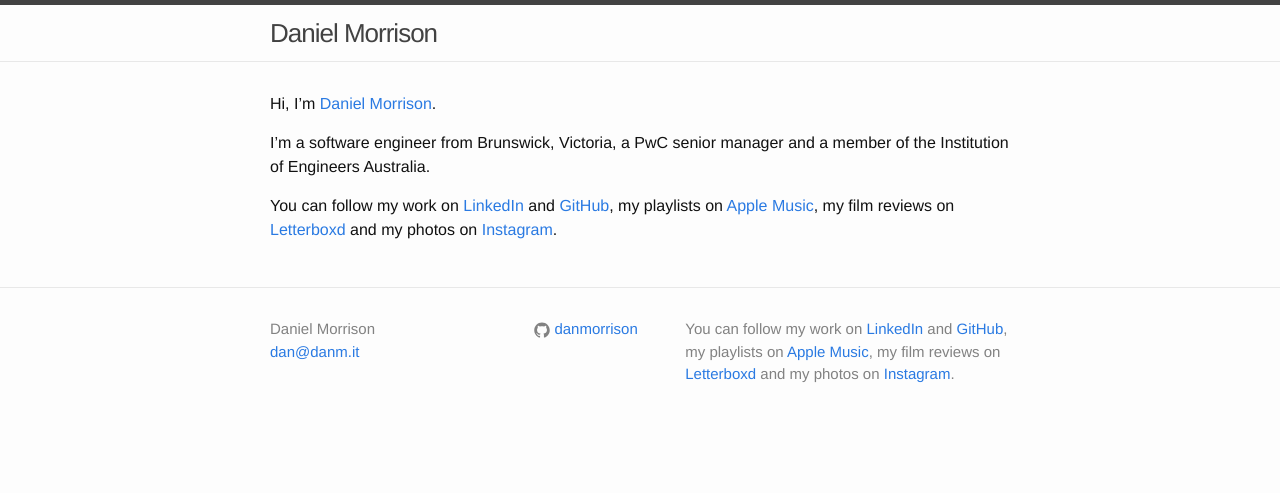
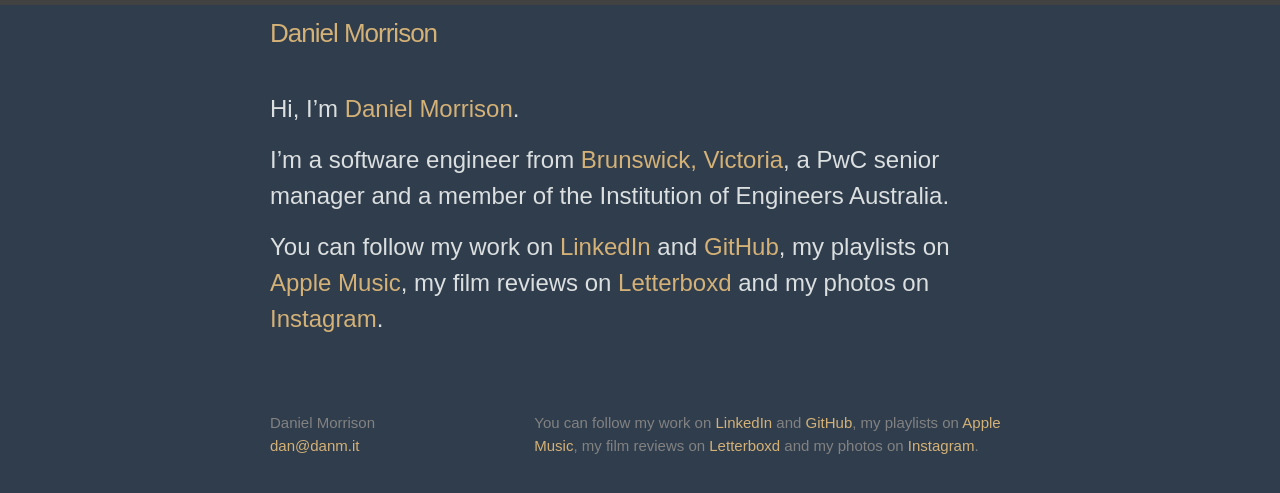
Before and after one commit to danmorrison/danmorrison.github.io, a Jekyll site: the page built from index.html, in a window 1280 px wide. Shown: the top 493 px of the page. Built offline with Jekyll 4.4.1, drawn with Linux system fonts in a browser that asks for light colours.

Commit message:
Update style to match my home

```diff
--- a/_includes/footer.html
+++ b/_includes/footer.html
@@ -11,39 +11,6 @@
       </div>
 
       <div class="footer-col  footer-col-2">
-        <ul class="social-media-list">
-          {% if site.github_username %}
-          <li>
-            <a href="https://github.com/{{ site.github_username }}">
-              <span class="icon  icon--github">
-                <svg viewBox="0 0 16 16">
-                  <path fill="#828282" d="M7.999,0.431c-4.285,0-7.76,3.474-7.76,7.761 c0,3.428,2.223,6.337,5.307,7.363c0.388,0.071,0.53-0.168,0.53-0.374c0-0.184-0.007-0.672-0.01-1.32 c-2.159,0.469-2.614-1.04-2.614-1.04c-0.353-0.896-0.862-1.135-0.862-1.135c-0.705-0.481,0.053-0.472,0.053-0.472 c0.779,0.055,1.189,0.8,1.189,0.8c0.692,1.186,1.816,0.843,2.258,0.645c0.071-0.502,0.271-0.843,0.493-1.037 C4.86,11.425,3.049,10.76,3.049,7.786c0-0.847,0.302-1.54,0.799-2.082C3.768,5.507,3.501,4.718,3.924,3.65 c0,0,0.652-0.209,2.134,0.796C6.677,4.273,7.34,4.187,8,4.184c0.659,0.003,1.323,0.089,1.943,0.261 c1.482-1.004,2.132-0.796,2.132-0.796c0.423,1.068,0.157,1.857,0.077,2.054c0.497,0.542,0.798,1.235,0.798,2.082 c0,2.981-1.814,3.637-3.543,3.829c0.279,0.24,0.527,0.713,0.527,1.437c0,1.037-0.01,1.874-0.01,2.129 c0,0.208,0.14,0.449,0.534,0.373c3.081-1.028,5.302-3.935,5.302-7.362C15.76,3.906,12.285,0.431,7.999,0.431z"/>
-                </svg>
-              </span>
-
-              <span class="username">{{ site.github_username }}</span>
-            </a>
-          </li>
-          {% endif %}
-
-          {% if site.twitter_username %}
-          <li>
-            <a href="https://twitter.com/{{ site.twitter_username }}">
-              <span class="icon  icon--twitter">
-                <svg viewBox="0 0 16 16">
-                  <path fill="#828282" d="M15.969,3.058c-0.586,0.26-1.217,0.436-1.878,0.515c0.675-0.405,1.194-1.045,1.438-1.809
-                  c-0.632,0.375-1.332,0.647-2.076,0.793c-0.596-0.636-1.446-1.033-2.387-1.033c-1.806,0-3.27,1.464-3.27,3.27 c0,0.256,0.029,0.506,0.085,0.745C5.163,5.404,2.753,4.102,1.14,2.124C0.859,2.607,0.698,3.168,0.698,3.767 c0,1.134,0.577,2.135,1.455,2.722C1.616,6.472,1.112,6.325,0.671,6.08c0,0.014,0,0.027,0,0.041c0,1.584,1.127,2.906,2.623,3.206 C3.02,9.402,2.731,9.442,2.433,9.442c-0.211,0-0.416-0.021-0.615-0.059c0.416,1.299,1.624,2.245,3.055,2.271 c-1.119,0.877-2.529,1.4-4.061,1.4c-0.264,0-0.524-0.015-0.78-0.046c1.447,0.928,3.166,1.469,5.013,1.469 c6.015,0,9.304-4.983,9.304-9.304c0-0.142-0.003-0.283-0.009-0.423C14.976,4.29,15.531,3.714,15.969,3.058z"/>
-                </svg>
-              </span>
-
-              <span class="username">{{ site.twitter_username }}</span>
-            </a>
-          </li>
-          {% endif %}
-        </ul>
-      </div>
-
-      <div class="footer-col  footer-col-3">
         <p class="text">{{ site.description }}</p>
       </div>
     </div>
--- a/_sass/_base.scss
+++ b/_sass/_base.scss
@@ -90,10 +90,6 @@
 a {
     color: $brand-color;
     text-decoration: none;
-
-    &:visited {
-        color: darken($brand-color, 15%);
-    }
 
     &:hover {
         color: $text-color;
--- a/_sass/_layout.scss
+++ b/_sass/_layout.scss
@@ -3,7 +3,6 @@
  */
 .site-header {
     border-top: 5px solid $grey-color-dark;
-    border-bottom: 1px solid $grey-color-light;
     min-height: 56px;
 
     // Positioning context for the mobile navigation icon
@@ -16,11 +15,6 @@
     letter-spacing: -1px;
     margin-bottom: 0;
     float: left;
-
-    &,
-    &:visited {
-        color: $grey-color-dark;
-    }
 }
 
 .site-nav {
@@ -92,7 +86,6 @@
  * Site footer
  */
 .site-footer {
-    border-top: 1px solid $grey-color-light;
     padding: $spacing-unit 0;
 }
 
@@ -126,13 +119,8 @@
 }
 
 .footer-col-2 {
-    width: -webkit-calc(20% - (#{$spacing-unit} / 2));
-    width:         calc(20% - (#{$spacing-unit} / 2));
-}
-
-.footer-col-3 {
-    width: -webkit-calc(45% - (#{$spacing-unit} / 2));
-    width:         calc(45% - (#{$spacing-unit} / 2));
+    width: -webkit-calc(65% - (#{$spacing-unit} / 2));
+    width:         calc(65% - (#{$spacing-unit} / 2));
 }
 
 @include media-query($on-laptop) {
--- a/css/main.scss
+++ b/css/main.scss
@@ -6,16 +6,16 @@
 
 
 // Our variables
-$base-font-family: Helvetica, Arial, sans-serif;
-$base-font-size:   16px;
+$base-font-family: Helvetica-Bold, Arial-Bold, sans-serif;
+$base-font-size:   24px;
 $small-font-size:  $base-font-size * 0.875;
 $base-line-height: 1.5;
 
 $spacing-unit:     30px;
 
-$text-color:       #111;
-$background-color: #fdfdfd;
-$brand-color:      #2a7ae2;
+$text-color:       #dbdfe0;
+$background-color: #2f3d4c;
+$brand-color:      #d4b177;
 
 $grey-color:       #828282;
 $grey-color-light: lighten($grey-color, 40%);
--- a/index.html
+++ b/index.html
@@ -6,7 +6,7 @@
 
   <p>Hi, I’m <a href="mailto:{{ site.email }}">Daniel Morrison</a>.</p>
 
-  <p>I’m a software engineer from Brunswick, Victoria, a PwC senior manager and a member of the Institution of Engineers Australia.</p>
+  <p>I’m a software engineer from <a href="https://guides.apple.com/?ug=ChNCcnVuc3dpY2ssIFZpY3RvcmlhEg0Irk0Qyq3Z5Ondy84CEg4Irk0Q5umohJj2x+eaARINCK5NEKbkm/SE9PGvGRIOCK5NEK2yjLWIysLAugESDgiuTRCtzruH9q/iprIBEg0Irk0Qysj3zr3Pp4JHEg4Irk0Q/p/+heL65r3pAQ==">Brunswick, Victoria</a>, a PwC senior manager and a member of the Institution of Engineers Australia.</p>
 
   <p>{{ site.description }}</p>
 
```
